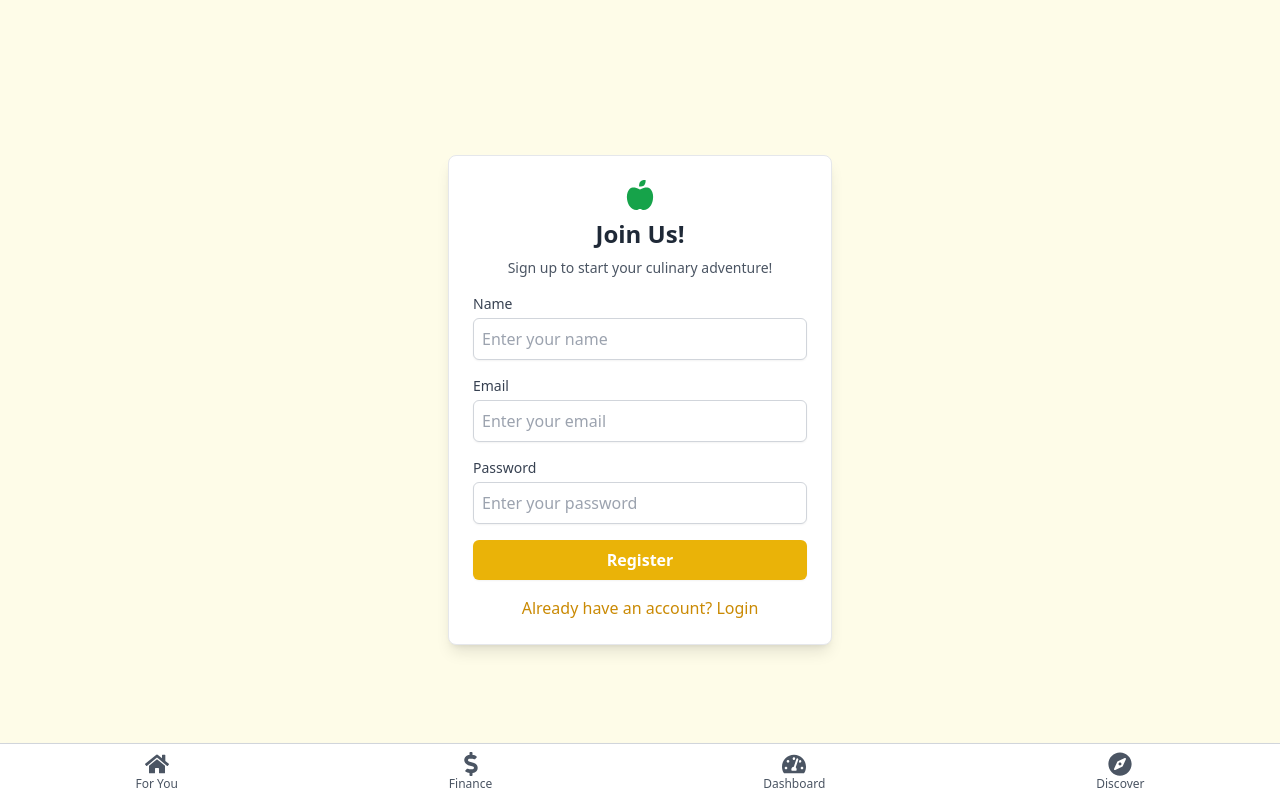
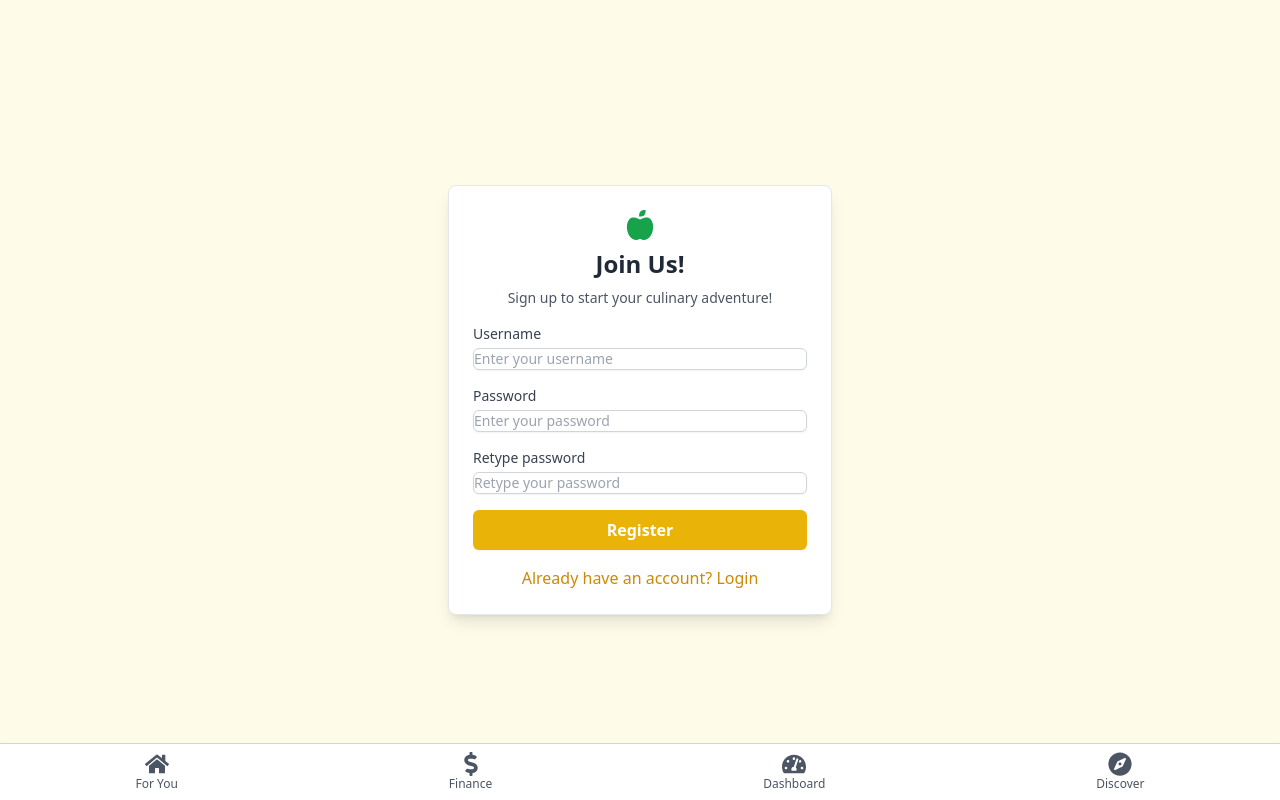
Before and after one commit to L2-Izana/Vihack24, a React (Create React App) app: page /auth in a window 1280 px wide. Both pictures are taken after a click on the button "New here? Register". Built offline with nearby package versions, Linux system fonts and the light colour scheme.

Commit message:
Small changes

```diff
--- /dev/null
+++ b/src/assets/icons.js
@@ -0,0 +1,10 @@
+import { FaPizzaSlice, FaAppleAlt } from "react-icons/fa";
+
+const PIZZA_ICON = (
+  <FaPizzaSlice className="text-3xl text-red-600 mx-auto mb-2" />
+);
+const APPLE_ICON = (
+  <FaAppleAlt className="text-3xl text-green-600 mx-auto mb-2" />
+);
+
+export { PIZZA_ICON, APPLE_ICON };
--- a/src/components/auth/FormElement.jsx
+++ b/src/components/auth/FormElement.jsx
@@ -1,5 +1,10 @@
-const FormElement = ({ elementID, elementType }) => {
-  return (
+const FormElement = ({
+  elementID,
+  elementType,
+  elementPlaceholder,
+  value,
+  onChange,
+}) => (
   <div className="mb-4">
     <label
       htmlFor={elementID}
@@ -10,11 +15,12 @@ const FormElement = ({ elementID, elementType }) => {
     <input
       id={elementID}
       type={elementType}
-        placeholder={`Enter your ${elementID}`}
-        className="mt-1 p-2 w-full border border-gray-300 rounded-md shadow-sm focus:outline-none focus:ring-2 focus:ring-yellow-500"
+      placeholder={elementPlaceholder}
+      value={value}
+      onChange={onChange}
+      className="mt-1 block w-full border border-gray-300 rounded-md shadow-sm focus:ring-yellow-500 focus:border-yellow-500 sm:text-sm"
     />
   </div>
 );
-};
 
 export default FormElement;
--- a/src/components/home/Features.jsx
+++ b/src/components/home/Features.jsx
@@ -1,13 +1,17 @@
 import { FaSearch, FaQuestionCircle, FaCalendarAlt } from "react-icons/fa";
+import { useNavigate } from "react-router-dom";
 
 export default function Features() {
+  const navigate = useNavigate();
   return (
     <section className="py-16 px-4">
       <div className="max-w-6xl mx-auto text-center">
         <h2 className="text-3xl font-bold mb-8">How It Works</h2>
         <div className="grid grid-cols-1 md:grid-cols-3 gap-8">
           <div className="bg-white p-6 rounded-lg shadow-lg">
-            <FaSearch className="text-yellow-600 text-5xl mb-4 mx-auto" />
+            <button onClick={() => navigate("ask-us")}>
+              <FaSearch className="text-yellow-600 text-5xl mb-4 mx-auto" />
+            </button>
             <h3 className="text-xl font-semibold mb-2">Ask Us</h3>
             <p className="text-gray-600 mb-4">
               Tell us what you're in the mood for, and we’ll find the perfect
--- a/src/pages/AuthPage.jsx
+++ b/src/pages/AuthPage.jsx
@@ -1,16 +1,18 @@
 import React, { useState } from "react";
 import { useNavigate } from "react-router-dom";
-import { FaAppleAlt, FaPizzaSlice } from "react-icons/fa";
 import FormElement from "../components/auth/FormElement";
+import { PIZZA_ICON, APPLE_ICON } from "../assets/icons";
 
 const AuthPage = () => {
-  const pizzaSliceIcon = (
-    <FaPizzaSlice className="text-3xl text-red-600 mx-auto mb-2" />
-  );
-  const appleIcon = (
-    <FaAppleAlt className="text-3xl text-green-600 mx-auto mb-2" />
-  );
+  // State for form inputs
+  const [username, setUsername] = useState("");
+  const [password, setPassword] = useState("");
+  const [retypePassword, setRetypePassword] = useState("");
 
+  // Handle input changes
+  const handleUsernameChange = (e) => setUsername(e.target.value);
+  const handlePasswordChange = (e) => setPassword(e.target.value);
+  const handleRetypePasswordChange = (e) => setRetypePassword(e.target.value);
   const [isLogin, setIsLogin] = useState(true);
 
   const handleToggle = () => {
@@ -19,10 +21,28 @@ const AuthPage = () => {
 
   const navigate = useNavigate();
 
+  const restartRegister = () => {
+    setUsername("");
+    setPassword("");
+    setRetypePassword("");
+  };
+
+  // Later, replace with function that checks with database for credentials
+  const isPasswordValid = password.length > 6;
+  const isUserNameValid = username.length > 6;
+  const isPasswordValidLogin = isLogin && isPasswordValid;
+  const isPassWordValidRegister = retypePassword.length > 6 && isPasswordValid;
+  const isLoginValid = isUserNameValid && isPasswordValidLogin;
+  const isRegisterValid = isPassWordValidRegister && isUserNameValid;
+
   const handleSubmit = (event) => {
     event.preventDefault();
-
-    // Add authentication process here
+    if (isLoginValid || isRegisterValid) {
+      localStorage.setItem("vihackapp-username", username);
+    } else {
+      restartRegister();
+      return;
+    }
 
     navigate("/");
   };
@@ -31,7 +51,7 @@ const AuthPage = () => {
     <div className="flex items-center justify-center min-h-screen bg-yellow-50 p-4">
       <div className="w-full max-w-sm p-6 bg-white shadow-lg rounded-lg border border-gray-200">
         <div className="text-center mb-4">
-          {isLogin ? pizzaSliceIcon : appleIcon}
+          {isLogin ? PIZZA_ICON : APPLE_ICON}
           <h2 className="text-2xl font-extrabold text-gray-800 mb-2">
             {isLogin ? "Welcome Back!" : "Join Us!"}
           </h2>
@@ -42,10 +62,29 @@ const AuthPage = () => {
           </p>
         </div>
         <form onSubmit={handleSubmit}>
-          {!isLogin && <FormElement elementID="name" elementType="text" />}
-          <FormElement elementID="email" elementType="email" />
-          <FormElement elementID="password" elementType="password" />
-
+          <FormElement
+            elementID="username"
+            elementType="text"
+            elementPlaceholder="Enter your username"
+            value={username}
+            onChange={handleUsernameChange}
+          />
+          <FormElement
+            elementID="password"
+            elementType="password"
+            elementPlaceholder="Enter your password"
+            value={password}
+            onChange={handlePasswordChange}
+          />
+          {!isLogin && (
+            <FormElement
+              elementID="retype password"
+              elementType="password"
+              elementPlaceholder="Retype your password"
+              value={retypePassword}
+              onChange={handleRetypePasswordChange}
+            />
+          )}
           <button
             type="submit"
             className="w-full py-2 px-4 bg-yellow-500 text-white font-semibold rounded-md shadow-sm hover:bg-yellow-600 focus:outline-none focus:ring-2 focus:ring-yellow-500"
--- a/src/pages/ForYouPage.jsx
+++ b/src/pages/ForYouPage.jsx
@@ -1,20 +1,41 @@
-import React from "react";
+import React, { useState } from "react";
 import { useNavigate } from "react-router-dom";
 import UserInfos from "../components/user/UserInfos";
 
 const ForYouPage = () => {
   const navigate = useNavigate();
+  const username = localStorage.getItem("vihackapp-username") || "New User";
 
   const handleNavigate = (path) => {
     navigate(path);
   };
 
+  const loginPrompt = (
+    <div className="text-center my-4">
+      <p className="text-gray-600 mb-2">
+        Log in for a more personalized experience
+      </p>
+      <button
+        onClick={() => navigate("/auth")}
+        className="px-4 py-2 bg-blue-500 text-white rounded-lg hover:bg-blue-600 transition duration-300"
+      >
+        Log In
+      </button>
+    </div>
+  );
+
   return (
     <div className="flex items-center justify-center min-h-screen bg-yellow-50 p-4">
       <div className="w-full max-w-md p-6 bg-white shadow-lg rounded-lg border border-gray-200">
         <h2 className="text-2xl font-extrabold text-gray-800 mb-4 text-center">
-          Personal Settings
+          <img
+            src="https://cdn.pixabay.com/photo/2015/10/05/22/37/blank-profile-picture-973460_960_720.png"
+            alt="Profile"
+            className="w-24 h-24 rounded-full mx-auto mb-4"
+          />
+          {username}
         </h2>
+        {username === "New User" && loginPrompt}
         <UserInfos clickToNavigate={handleNavigate} />
       </div>
     </div>
```
Lines whose indentation alone changed are shown as unchanged.
